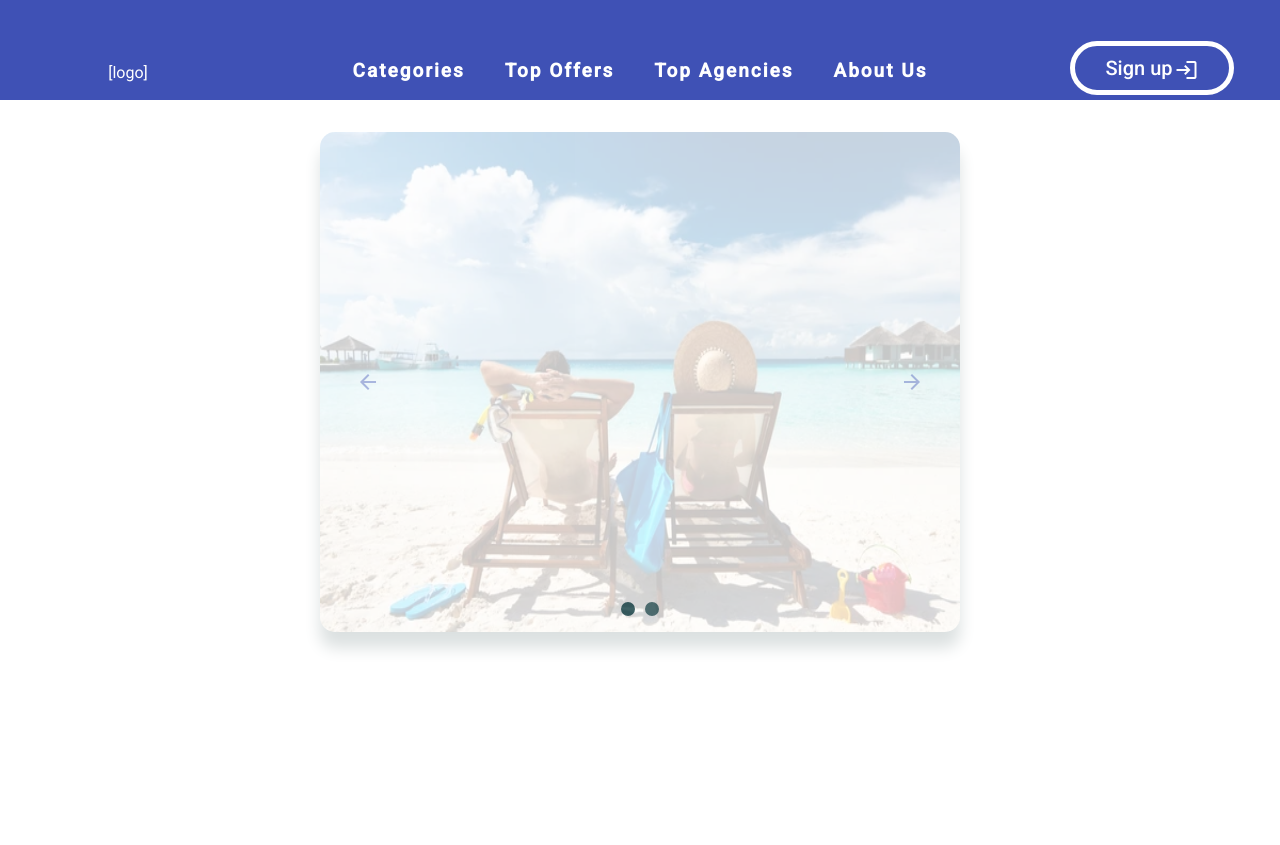
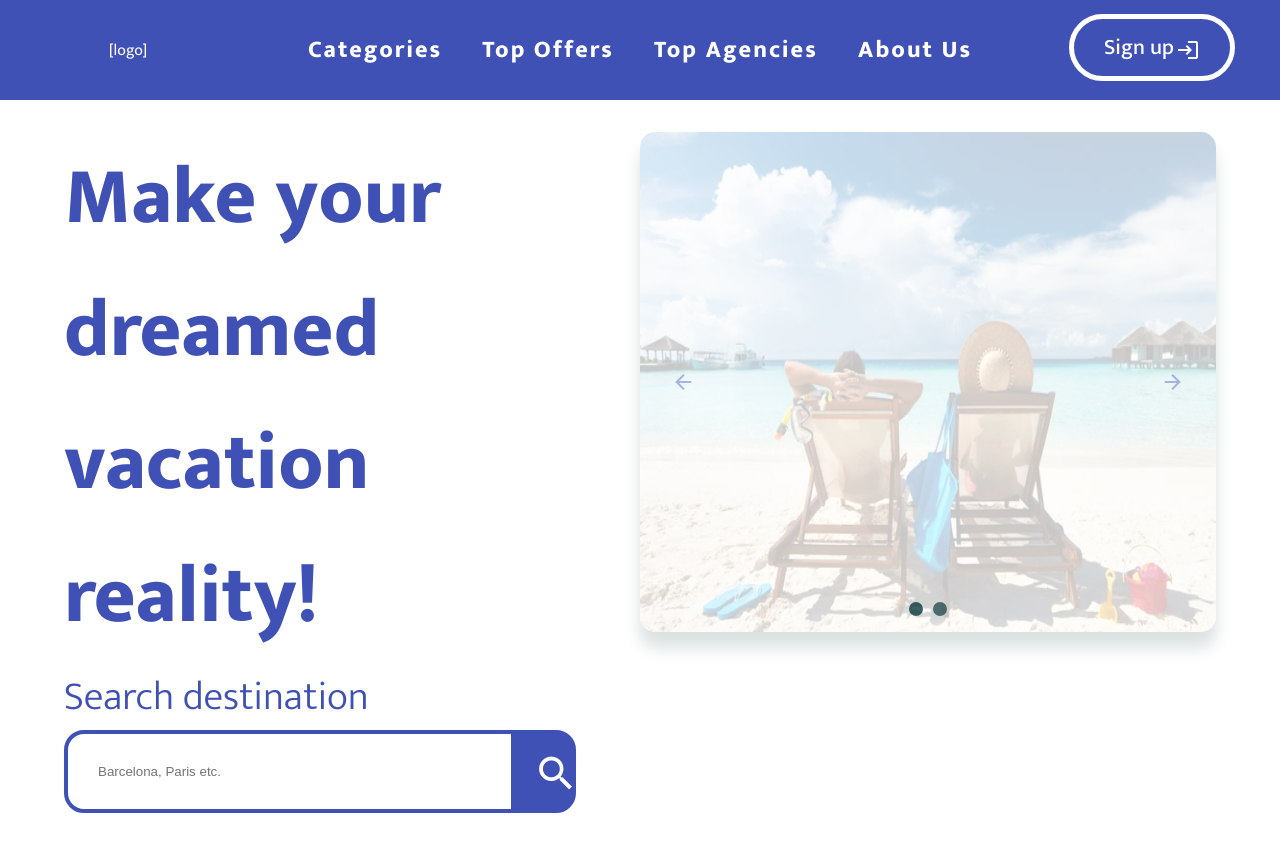
Before and after one commit to pavlinevtimov1998/Vacation-App, an Angular app in the folder vacation-app/: page / in a window 1280 px wide. Before the commit the page ends 800 px from the top, so only its background shows below. Built offline with nearby package versions, Linux system fonts and the light colour scheme.

Commit message:
edit styles

```diff
--- a/vacation-app/src/app/core/carousel/carousel.component.css
+++ b/vacation-app/src/app/core/carousel/carousel.component.css
@@ -2,12 +2,12 @@
   width: 100%;
   padding: 32px 0;
   display: flex;
-  justify-content: center;
+  justify-content: space-evenly;
 }
 
 .carousel-container {
   position: relative;
-  width: 50%;
+  width: 45%;
   height: 500px;
   display: flex;
   justify-content: center;
@@ -101,3 +101,53 @@
     opacity: 1;
   }
 }
+
+.search-destination {
+  width: 40%;
+  display: flex;
+  flex-direction: column;
+  justify-content: space-between;
+}
+
+.title {
+  font-size: 5em;
+  font-weight: 800;
+}
+
+.subtitle {
+  font-size: 2.5em;
+  font-weight: 100;
+}
+
+.search-form {
+  display: flex;
+  align-items: center;
+}
+
+.search-form input {
+  width: 88%;
+  border: 4px solid #3f51b5;
+  border-radius: 20px 0 0 20px;
+  padding: 30px;
+}
+
+.btn-search {
+  background-color: #3f51b5;
+  height: 100%;
+  width: 12%;
+  border-radius: 0 20px 20px 0;
+  border: 3px solid #3f51b5;
+  color: #fff;
+  display: flex;
+  align-items: center;
+}
+
+.btn-search mat-icon {
+  overflow: unset;
+  font-size: 45px;
+  margin: 0 0 18px 16px;
+}
+
+.flex {
+    flex: 1;
+}
--- a/vacation-app/src/app/core/carousel/carousel.component.html
+++ b/vacation-app/src/app/core/carousel/carousel.component.html
@@ -1,4 +1,16 @@
 <section class="wraper">
+  <div class="search-destination">
+    <h1 class="title">Make your dreamed vacation reality!</h1>
+    <div class="flex"></div>
+    <h2 class="subtitle">Search destination</h2>
+    <form class="search-form">
+      <input type="search" placeholder="Barcelona, Paris etc." name="search" />
+      <button class="btn-search">
+        <mat-icon>search</mat-icon>
+      </button>
+    </form>
+  </div>
+
   <div class="carousel-container">
     <ng-container *ngFor="let image of images; let i = index">
       <div
--- a/vacation-app/src/app/core/header/header.component.css
+++ b/vacation-app/src/app/core/header/header.component.css
@@ -1,13 +1,13 @@
 .nav {
   height: 100%;
   justify-content: space-between;
-  max-width: 1390px;
+  max-width: 1890px;
   margin: auto;
 }
 
 .flex {
   display: flex;
-  align-items: flex-end;
+  align-items: center;
   justify-content: center;
 }
 
@@ -28,14 +28,13 @@
 
 .logo-container,
 .categories {
-  padding-bottom: 18px;
   height: 100%;
 }
 
 .links a {
-  font-size: 19px;
+  font-size: 24px;
   letter-spacing: 2px;
-  font-weight: 600;
+  font-weight: 800;
   transition: all 0.4s ease;
 }
 
@@ -60,7 +59,7 @@
 }
 
 .btn span {
-  font-size: 20px;
+  font-size: 22px;
   font-weight: 500;
 }
 
--- a/vacation-app/src/index.html
+++ b/vacation-app/src/index.html
@@ -1,14 +1,20 @@
-<!doctype html>
+<!DOCTYPE html>
 <html lang="en">
   <head>
-  <meta charset="utf-8">
+    <meta charset="utf-8" />
     <title>VacationApp</title>
-  <base href="/">
-  <meta name="viewport" content="width=device-width, initial-scale=1">
-  <link rel="icon" type="image/x-icon" href="favicon.ico">
-  <link rel="preconnect" href="https://fonts.gstatic.com">
-  <link href="https://fonts.googleapis.com/css2?family=Roboto:wght@300;400;500&display=swap" rel="stylesheet">
-  <link href="https://fonts.googleapis.com/icon?family=Material+Icons" rel="stylesheet">
+    <base href="/" />
+    <meta name="viewport" content="width=device-width, initial-scale=1" />
+    <link rel="icon" type="image/x-icon" href="favicon.ico" />
+    <link rel="preconnect" href="https://fonts.gstatic.com" />
+    <link
+      href="https://fonts.googleapis.com/icon?family=Material+Icons"
+      rel="stylesheet"
+    />
+    <link
+      href="https://fonts.googleapis.com/css2?family=Mukta:wght@300;400;500;600;700;800&display=swap"
+      rel="stylesheet"
+    />
   </head>
   <body>
     <app-root></app-root>
--- a/vacation-app/src/styles.css
+++ b/vacation-app/src/styles.css
@@ -2,32 +2,40 @@
 
 * {
   box-sizing: border-box;
+  margin: 0;
+  padding: 0;
+  text-decoration: none;
+  border: none;
+  list-style: none;
 }
 
 html,
 body {
   height: 100%;
+  color: #3f51b5;
 }
 
 body {
   margin: 0;
-  font-family: Roboto, "Helvetica Neue", sans-serif;
+  font-family: "Mukta", sans-serif;
   background-color: #fff;
 }
 
-button {
-  margin: 0;
-  padding: 0;
-  border: unset;
-}
-
-li {
-  list-style: none;
+::-webkit-resizer {
+  display: none;
 }
 
 a {
-  text-decoration: none;
   color: white;
+}
+
+input:focus,
+textarea:focus {
+  border: none;
+  outline: none;
+  outline-style: none;
+  outline: 0;
+  outline: none;
 }
 
 #header {
```
Lines whose indentation alone changed are shown as unchanged.
